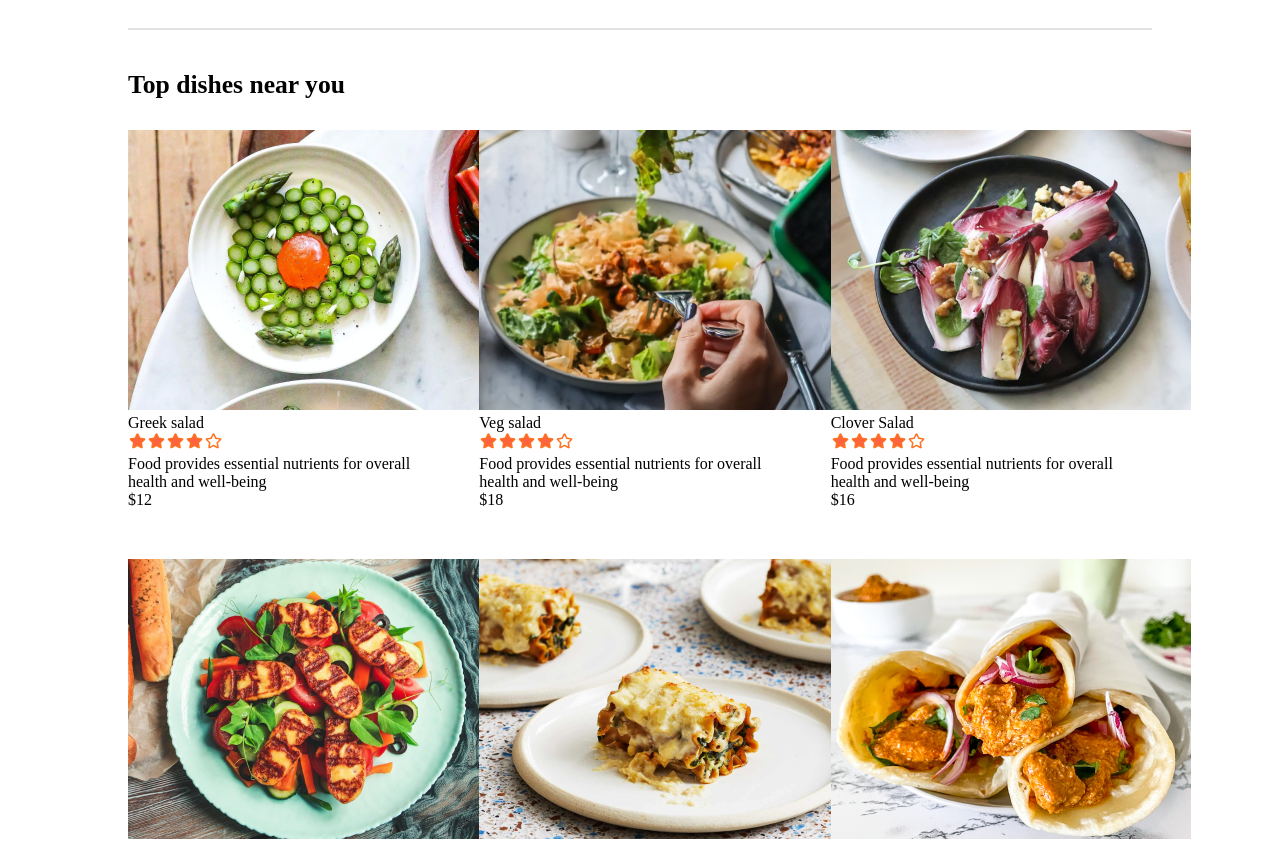
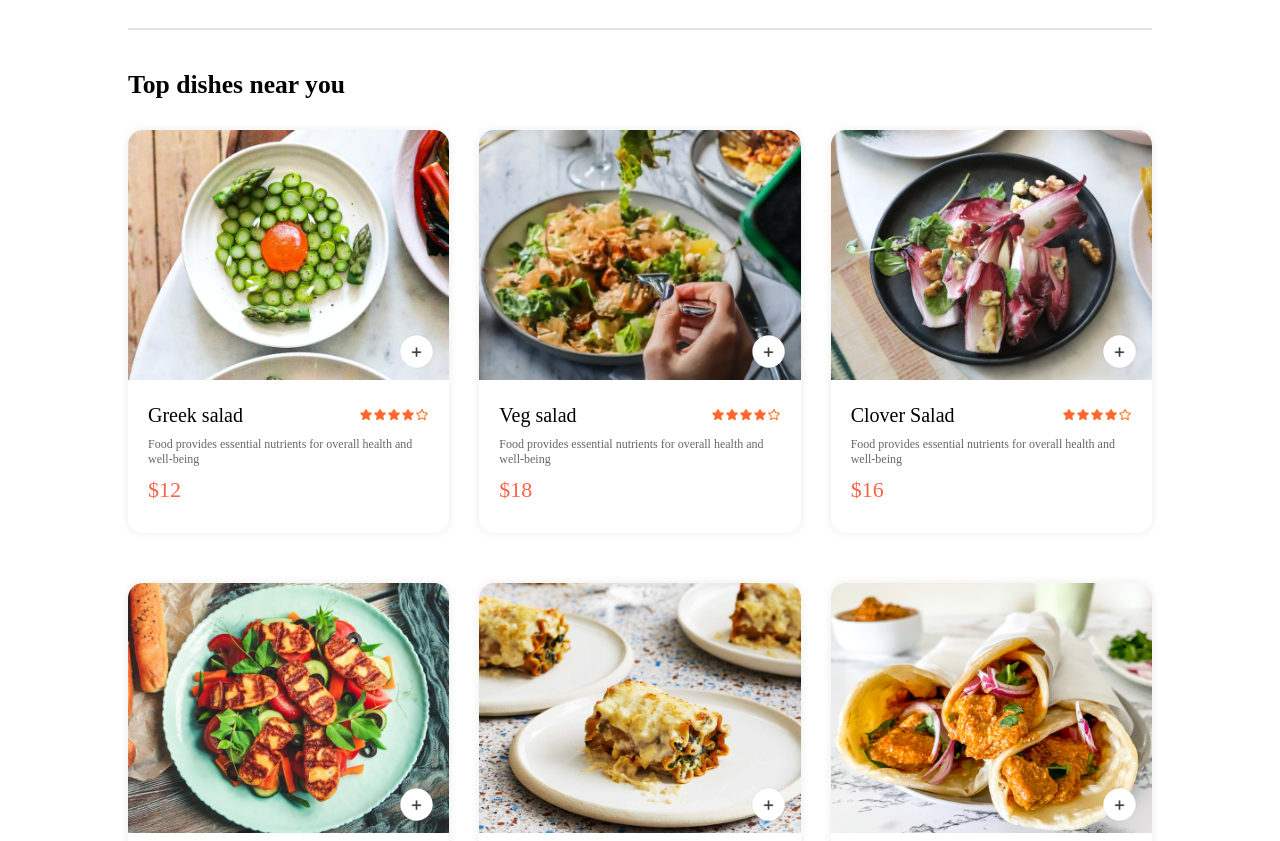
Before and after one commit to Esther6maina/Food-Del, a React (Vite) app in the folder frontend/: page / in a window 1280 px wide. Shown: the part 860-1701 px from the top of the page. Built offline with nearby package versions, Linux system fonts and the light colour scheme.

Commit message:
added fooditems

```diff
--- a/frontend/src/Context/StoreContext.jsx
+++ b/frontend/src/Context/StoreContext.jsx
@@ -1,9 +1,17 @@
-import { createContext } from "react"
+import { createContext, useState } from "react"
 import { food_list } from "../assets/assets"
 
 export const StoreContext = createContext(null)
 
 const StoreContextProvider = (props) => {
+
+  const [cartItems,setCartItems] = useState({});
+
+  const addToCart = (itemId) => {
+    if (!cartItems[itemId]) {
+
+    }
+  }
 
   const contextValue = {
     food_list
--- a/frontend/src/components/FoodItem/FoodItem.css
+++ b/frontend/src/components/FoodItem/FoodItem.css
@@ -2,10 +2,59 @@
   width: 100%;
   margin: auto;
   border-radius: 15px;
-  box-shadow: 0px 0px 0px #00000015;
+  box-shadow: 0px 0px 10px #00000015;
   transition: 0.3s;
   animation: fadeIn 1s;
 }
 .food-item-image{
-
+  width: 100%;
+  border-radius: 15px 15px 0px 0px;
 }
+.food-item-info{
+  padding: 20px;
+}
+.food-item-name-rating{
+  display: flex;
+  justify-content: space-between;
+  align-items: center;
+  margin-bottom: 10px;
+}
+.food-item-name-rating p{
+  font-size: 20px;
+  font-weight: 500;
+}
+.food-item-name-rating img{
+  width: 70px;
+}
+.food-item-desc{
+  color: #676767;
+  font-size: 12px;
+}
+.food-item-price{
+  color: tomato;
+  font-size: 22px;
+  font-weight: 500;
+  margin: 10px 0px;
+}
+.food-item-img-container{
+  position: relative;
+}
+.food-item-img-container .add{
+  width: 35px;
+  position: absolute;
+  bottom: 15px;
+  right: 15px;
+  cursor: pointer;
+  border-radius: 50%;
+}
+.food-item-counter{
+  position: absolute;
+  bottom: 15px;
+  right: 15px;
+  display: flex;
+  align-items: center;
+  gap: 10px;
+  padding: 6px;
+  border-radius: 50px;
+  background-color: white;
+}
--- a/frontend/src/components/FoodItem/FoodItem.jsx
+++ b/frontend/src/components/FoodItem/FoodItem.jsx
@@ -1,12 +1,26 @@
-import React from 'react'
+import React, { useState } from 'react'
 import './FoodItem.css'
 import  { assets } from '../../assets/assets'
 
 const FoodItem = ({id,name,price,description,image}) => {
+
+   const [itemCount,setItemCount] = useState(0)
+
   return (
     <div className='food-item'>
       <div className="food-item-img-container">
         <img className='food-item-image' src={image} alt=''/>
+        {!itemCount
+          ?<img className='add' onClick={()=>setItemCount(prev=>prev+1)} src={assets.add_icon_white} alt=""/>
+          :<div className='food-item-counter'>
+               <img onClick={()=>setItemCount(prev=>prev-1)} src={assets.remove_icon_red} alt=''/>
+               <p>{itemCount}</p>
+               <img onClick={()=>setItemCount(prev=>prev+1)} src={assets.add_icon_green} alt=''/>
+          </div>
+
+        }
+
+
       </div>
       <div className="food-item-info">
         <div className="food-item-name-rating">
```
